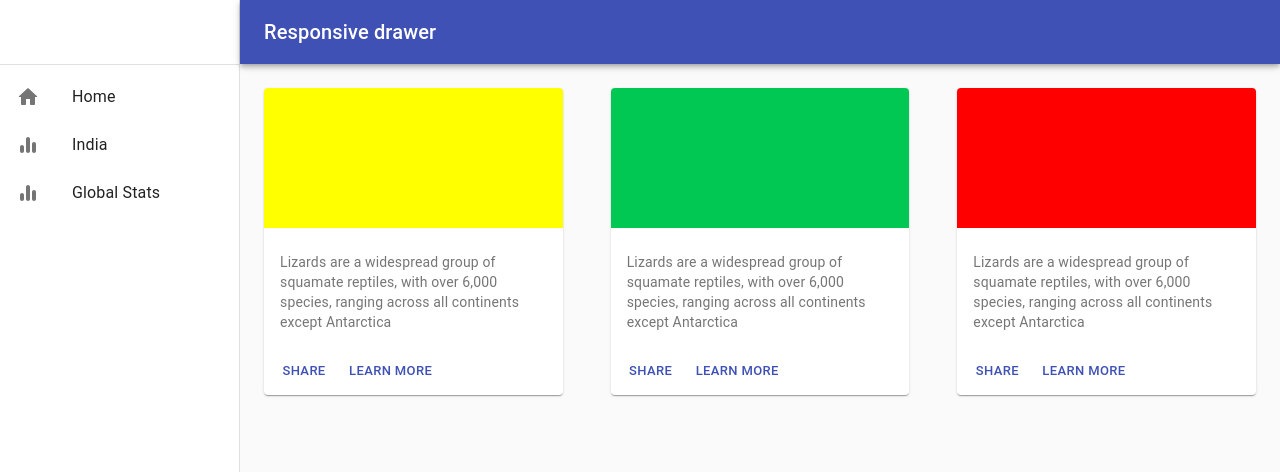
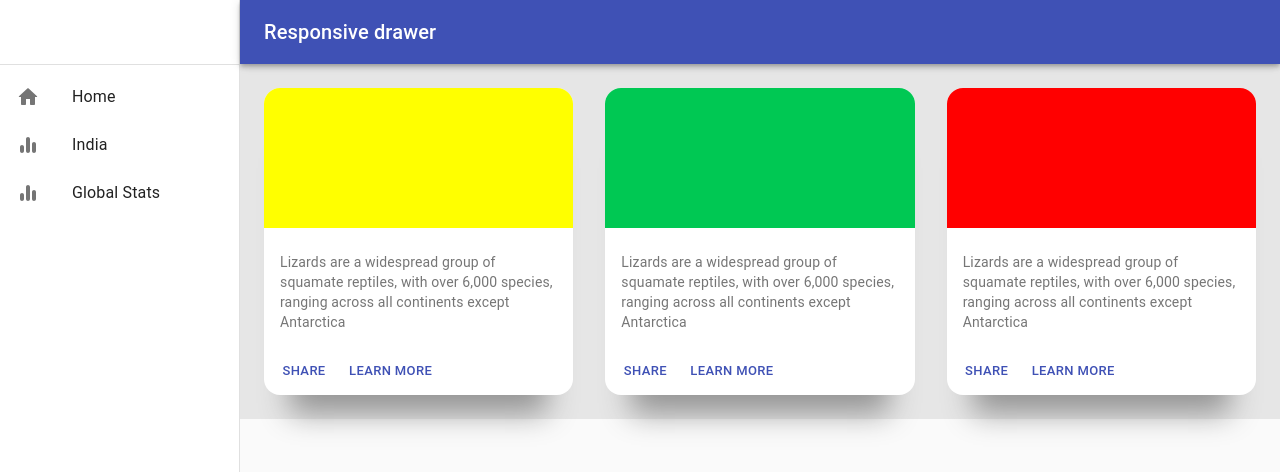
Before and after one commit to tanvesh01/CoronaTrackerApp, a React (Create React App) app: page / in a window 1280 px wide. Shown: the top 472 px of the page. Built offline with nearby package versions, Linux system fonts and the light colour scheme; no server answers.

Commit message:
added resposiveness

```diff
--- a/src/Components/HomeGrid/Cases/Confirmed.js
+++ b/src/Components/HomeGrid/Cases/Confirmed.js
@@ -11,9 +11,12 @@ import Typography from "@material-ui/core/Typography";
 const useStyles = makeStyles({
   root: {
     maxWidth: 345,
+    borderRadius: "1rem",
+    boxShadow: "0px 44px 28px -26px rgba(148,148,148,1)",
   },
   media: {
     height: 140,
+
     backgroundColor: (props) => props.color,
   },
 });
--- a/src/Components/HomeGrid/Grid_cases.js
+++ b/src/Components/HomeGrid/Grid_cases.js
@@ -21,14 +21,14 @@ export default function CenteredGrid(props) {
   const yellow = "yellow";
   return (
     <div className={classes.root}>
-      <Grid container spacing={6}>
-        <Grid item xs={4}>
+      <Grid container spacing={4}>
+        <Grid item xs={12} lg={4}>
           <Confirmed content={props.confirmed} color={yellow} />
         </Grid>
-        <Grid item xs={4}>
+        <Grid item xs={12} lg={4}>
           <Confirmed content={props.recovered} color={green} />
         </Grid>
-        <Grid item xs={4}>
+        <Grid item xs={12} lg={4}>
           <Confirmed content={props.deaths} color={red} />
         </Grid>
       </Grid>
--- a/src/Containers/Home/Home.js
+++ b/src/Containers/Home/Home.js
@@ -26,11 +26,13 @@ class Home extends Component {
   render() {
     return (
       <React.Fragment>
-        <Grid
-          confirmed={this.state.confirmed}
-          deaths={this.state.deaths}
-          recovered={this.state.recovered}
-        />
+        <div>
+          <Grid
+            confirmed={this.state.confirmed}
+            deaths={this.state.deaths}
+            recovered={this.state.recovered}
+          />
+        </div>
       </React.Fragment>
     );
   }
--- a/src/Containers/Nav/Nav.js
+++ b/src/Containers/Nav/Nav.js
@@ -5,19 +5,17 @@ import Divider from "@material-ui/core/Divider";
 import Drawer from "@material-ui/core/Drawer";
 import Hidden from "@material-ui/core/Hidden";
 import IconButton from "@material-ui/core/IconButton";
-import InboxIcon from "@material-ui/icons/MoveToInbox";
 import List from "@material-ui/core/List";
 import ListItem from "@material-ui/core/ListItem";
 import ListItemIcon from "@material-ui/core/ListItemIcon";
 import ListItemText from "@material-ui/core/ListItemText";
-import MailIcon from "@material-ui/icons/Mail";
 import MenuIcon from "@material-ui/icons/Menu";
 import Toolbar from "@material-ui/core/Toolbar";
 import Typography from "@material-ui/core/Typography";
 import { makeStyles, useTheme } from "@material-ui/core/styles";
 import Home from "../Home/Home";
 import Chart from "../Chart/Chart";
-import { Route, Switch, withRouter, Link } from "react-router-dom";
+import { Route, Switch, Link } from "react-router-dom";
 import HomeRoundedIcon from "@material-ui/icons/HomeRounded";
 import EqualizerRoundedIcon from "@material-ui/icons/EqualizerRounded";
 import GlobalChart from "../Chart/Global";
@@ -27,11 +25,15 @@ const drawerWidth = 240;
 const useStyles = makeStyles((theme) => ({
   root: {
     display: "flex",
+    position: "relative",
+    backgroundColor: "#e6e6e6",
   },
   drawer: {
     width: drawerWidth,
+    position: "absolute",
     flexShrink: 0,
     [theme.breakpoints.up("sm")]: {
+      position: "relative",
       width: drawerWidth,
       flexShrink: 0,
     },
@@ -97,7 +99,8 @@ function ResponsiveDrawer(props) {
     </div>
   );
 
-    const container = window !== undefined ? () => window().document.body : undefined;
+  const container =
+    window !== undefined ? () => window().document.body : undefined;
 
   return (
     <div className={classes.root}>
@@ -150,7 +153,7 @@ function ResponsiveDrawer(props) {
         </Hidden>
       </nav>
       <main className={classes.content}>
-                <Toolbar />
+        <div className={classes.toolbar} />
         <Switch>
           <Route path="/globalChart" exact component={GlobalChart} />
           <Route path="/chart" exact component={Chart} />
--- a/src/index.css
+++ b/src/index.css
@@ -5,6 +5,7 @@ body {
     sans-serif;
   -webkit-font-smoothing: antialiased;
   -moz-osx-font-smoothing: grayscale;
+  background-color: #e6e6e6;
 }
 
 code {
```
Lines whose indentation alone changed are shown as unchanged.
